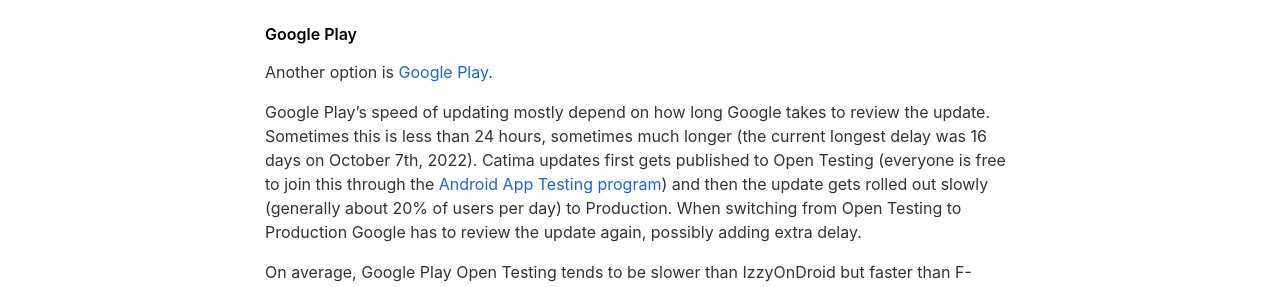
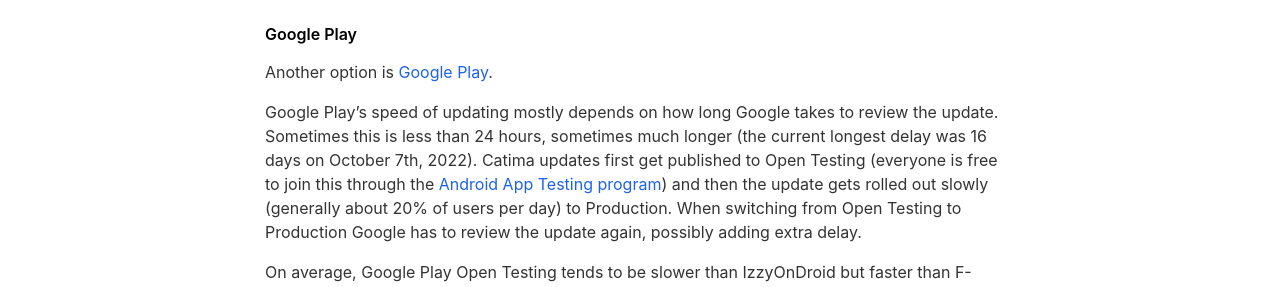
Before and after one commit to CatimaLoyalty/Website, a Jekyll site: the page built from _pages/faq.md, in a window 1280 px wide. Shown: the part 1125-1412 px from the top of the page. Built offline with Jekyll 4.4.1, drawn with Linux system fonts in a browser that asks for light colours; nearby versions of some CDN libraries.

Commit message:
Fix typos

```diff
--- a/_pages/faq.md
+++ b/_pages/faq.md
@@ -43,7 +43,7 @@
 
 Another option is [Google Play](https://play.google.com/store/apps/details?id=me.hackerchick.catima).
 
-Google Play's speed of updating mostly depend on how long Google takes to review the update. Sometimes this is less than 24 hours, sometimes much longer (the current longest delay was 16 days on October 7th, 2022). Catima updates first gets published to Open Testing (everyone is free to join this through the [Android App Testing program](https://play.google.com/apps/testing/me.hackerchick.catima)) and then the update gets rolled out slowly (generally about 20% of users per day) to Production. When switching from Open Testing to Production Google has to review the update again, possibly adding extra delay.
+Google Play's speed of updating mostly depends on how long Google takes to review the update. Sometimes this is less than 24 hours, sometimes much longer (the current longest delay was 16 days on October 7th, 2022). Catima updates first get published to Open Testing (everyone is free to join this through the [Android App Testing program](https://play.google.com/apps/testing/me.hackerchick.catima)) and then the update gets rolled out slowly (generally about 20% of users per day) to Production. When switching from Open Testing to Production Google has to review the update again, possibly adding extra delay.
 
 On average, Google Play Open Testing tends to be slower than IzzyOnDroid but faster than F-Droid. Google Play Production tends to be roughly as fast as F-Droid most of the time, sometimes faster and sometimes slower.
 
```
